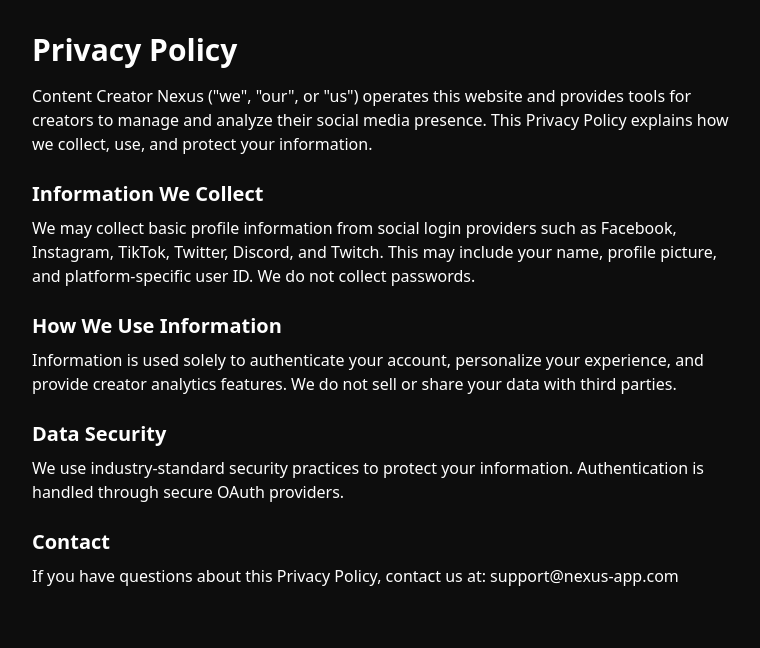
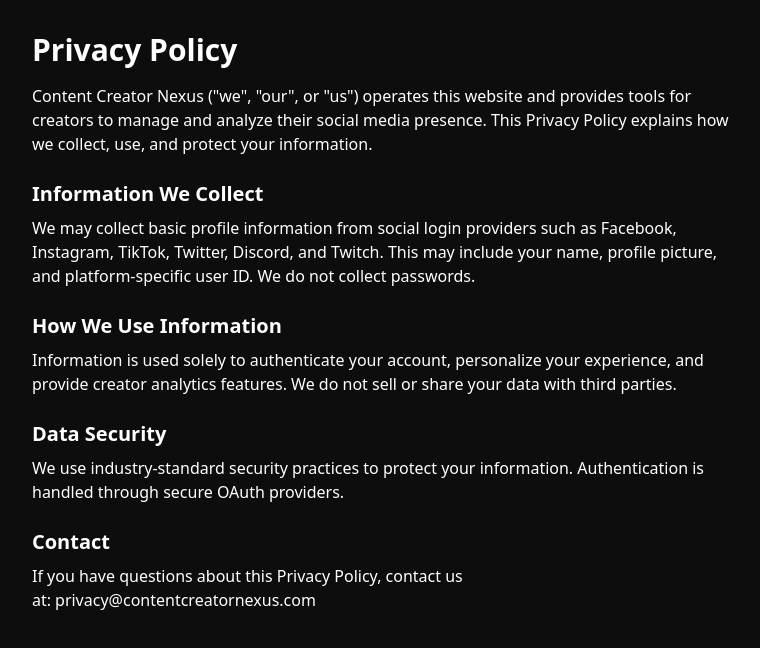
Before and after one commit to stephensdf89/Nexus, a Next.js app: page /privacy in a window 1280 px wide. Shown: the top 648 px of the page, without its empty margins (256-1016 px from the left). Built offline with nearby package versions, Linux system fonts and the light colour scheme.

Commit message:
Update privacy contact email link

```diff
--- a/src/app/privacy/page.tsx
+++ b/src/app/privacy/page.tsx
@@ -33,7 +33,12 @@
       <h2 className="text-xl font-semibold mt-6 mb-2">Contact</h2>
       <p>
         If you have questions about this Privacy Policy, contact us at:
-        support@nexus-app.com
+        <a
+          href="mailto:privacy@contentcreatornexus.com"
+          className="ml-1 text-indigo-600 hover:underline"
+        >
+          privacy@contentcreatornexus.com
+        </a>
       </p>
     </main>
   );
```
